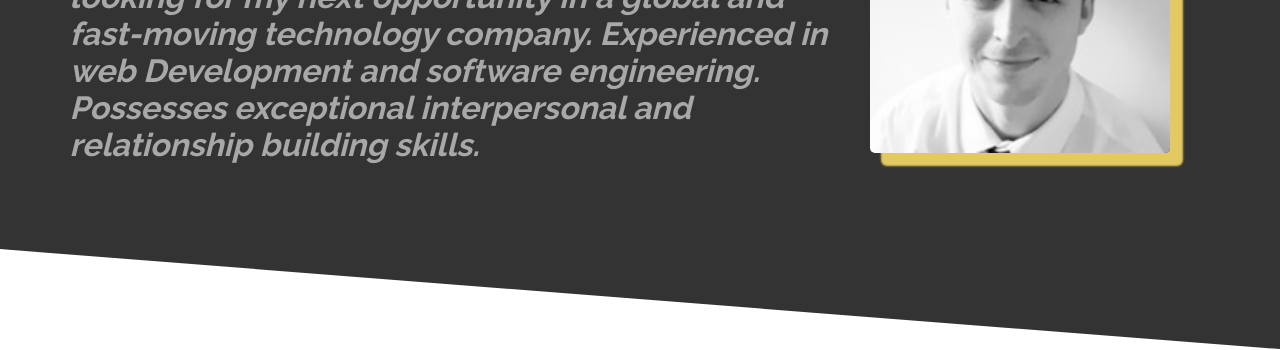
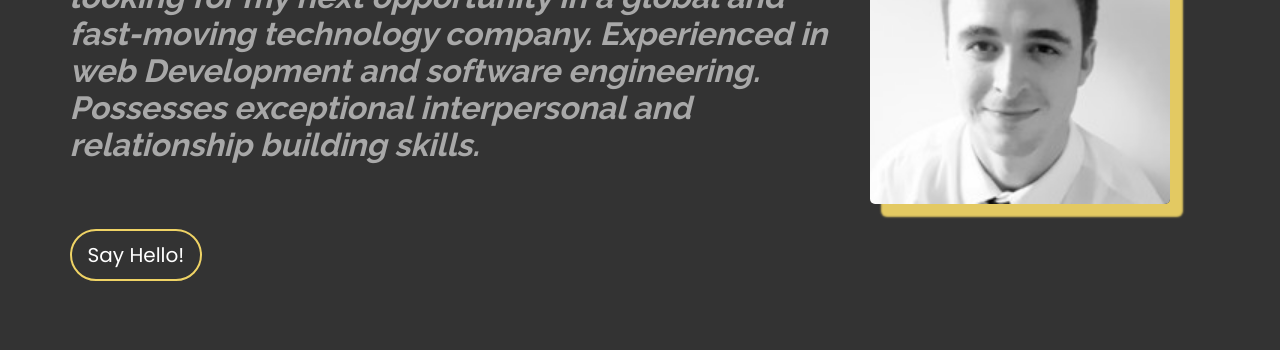
Before and after one commit to Larney11/personal-portfolio, a website: page index.html in a window 1280 px wide. Shown: the part 257-607 px from the top of the page. Drawn offline with nearby package versions, Linux system fonts and the light colour scheme.

Commit message:
'Say Hello' button added to Home section

```diff
--- a/css/styles.css
+++ b/css/styles.css
@@ -121,6 +121,34 @@ body {
   .slanted-bottom {
     clip-path: polygon(0 0, 100% 0, 100% 100%, 0 calc(100% - 60px));
   }
+}
+
+.button-container {
+  float: left;
+}
+
+.button {
+  border: black 1px solid;
+  margin: 40px auto 10px auto;
+  padding: 0.5rem 1rem;
+  border: var(--yellow) 2px solid;
+  color: white;
+  background-color: var(--lightGrey);
+  background-color: transparent;
+  font-size: 20px;
+  line-height: 2rem;
+  border-radius: 2rem;
+  text-align: center;
+}
+
+.button:hover {
+  color: black;
+  background-color: var(--yellow);
+  border: var(--yellow) 2px solid;
+}
+
+.button:focus {
+  outline: 0;
 }
 
 /* ----- Projects ----- */
--- a/index.html
+++ b/index.html
@@ -34,14 +34,26 @@
     <section id="home" class="slanted-bottom">
 
       <div id="home-container">
+
         <div class="home-content">
+
           <h1>Hey, I'm Lar.</h1>
-          <h2>Self-driven and ambitious <span class="yellow-text">Web Developer</span> looking for my next
+          <h2>
+            Self-driven and ambitious <span class="yellow-text">Web Developer</span> looking for my next
             opportunity in a global and fast-moving technology company.
             Experienced in web Development and software engineering.
-            Possesses exceptional interpersonal and relationship building skills.</h2>
+            Possesses exceptional interpersonal and relationship building skills.
+          </h2>
+          <a href="#contact">
+            <div class="button-container">
+              <div class="button">
+                Say Hello!
+              </div>
+            </div>
+          </a>
         </div>
         <figure>
+
           <img id="profile-pic" src="assets/profile.jpeg" alt="Lar Harney web developer profile picture" />
         </figure>
       </div>
```
